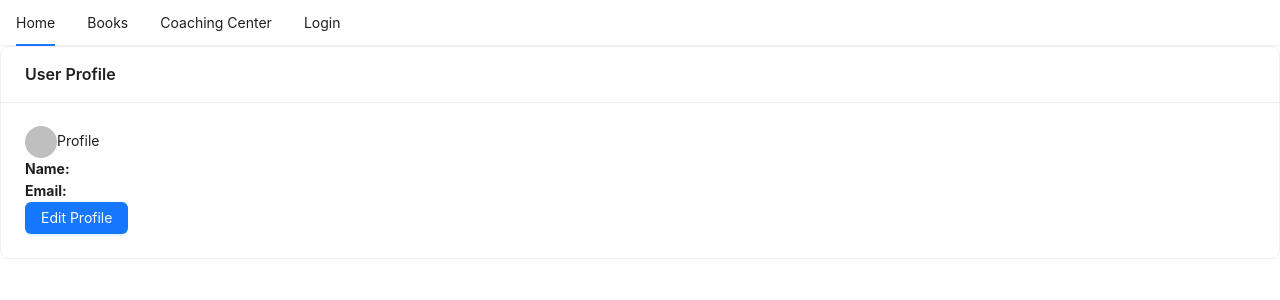
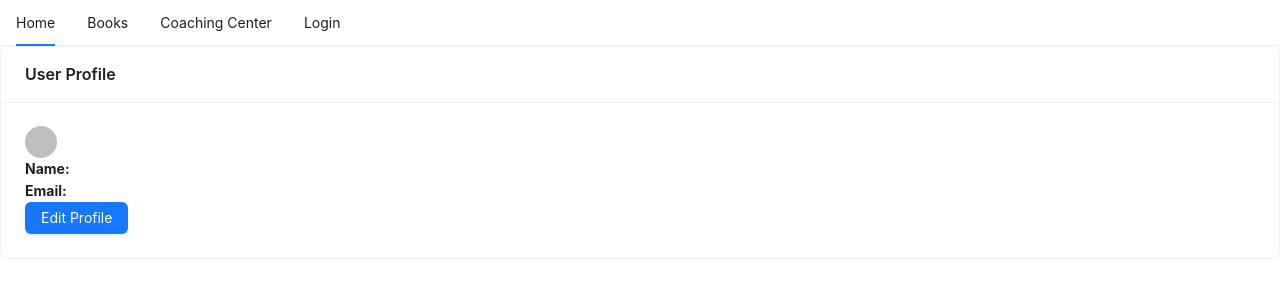
Before and after one commit to mominulhouqe/giyan-udoye-client, a React (Vite) app: page /profile in a window 1280 px wide. Shown: the top 300 px of the page. Built offline with nearby package versions, Linux system fonts and the light colour scheme.

Commit message:
updated user profile

```diff
--- a/src/Pages/shared/UserProfile/UserProfile.jsx
+++ b/src/Pages/shared/UserProfile/UserProfile.jsx
@@ -33,11 +33,10 @@ const UserProfile = () => {
   if (loading) return <Spin tip="Loading..." />;
 
   return (
-    <div className="p-2">
-      <Card title="User Profile" className="w-full max-w-md mx-auto text-center space-y-4 bg-gray-100 ">
+    <div className="p-2 flex justify-center items-center h-screen ">
+      <Card title="User Profile" className="w-full max-w-md mx-auto text-center space-y-4 bg-gray-50 bg-opacity-70 ">
         <Link to="/profile">
-          <Avatar src={user?.profileImage}   className="w-44 h-44 object-cover my-2"/>
-          Profile
+          <Avatar src={user?.profileImage}   className="w-44 h-44 object-cover my-2 border rounded-full border-white p-1"/>
         </Link>
         <p >
           <strong>Name:</strong> {user?.name}
```
